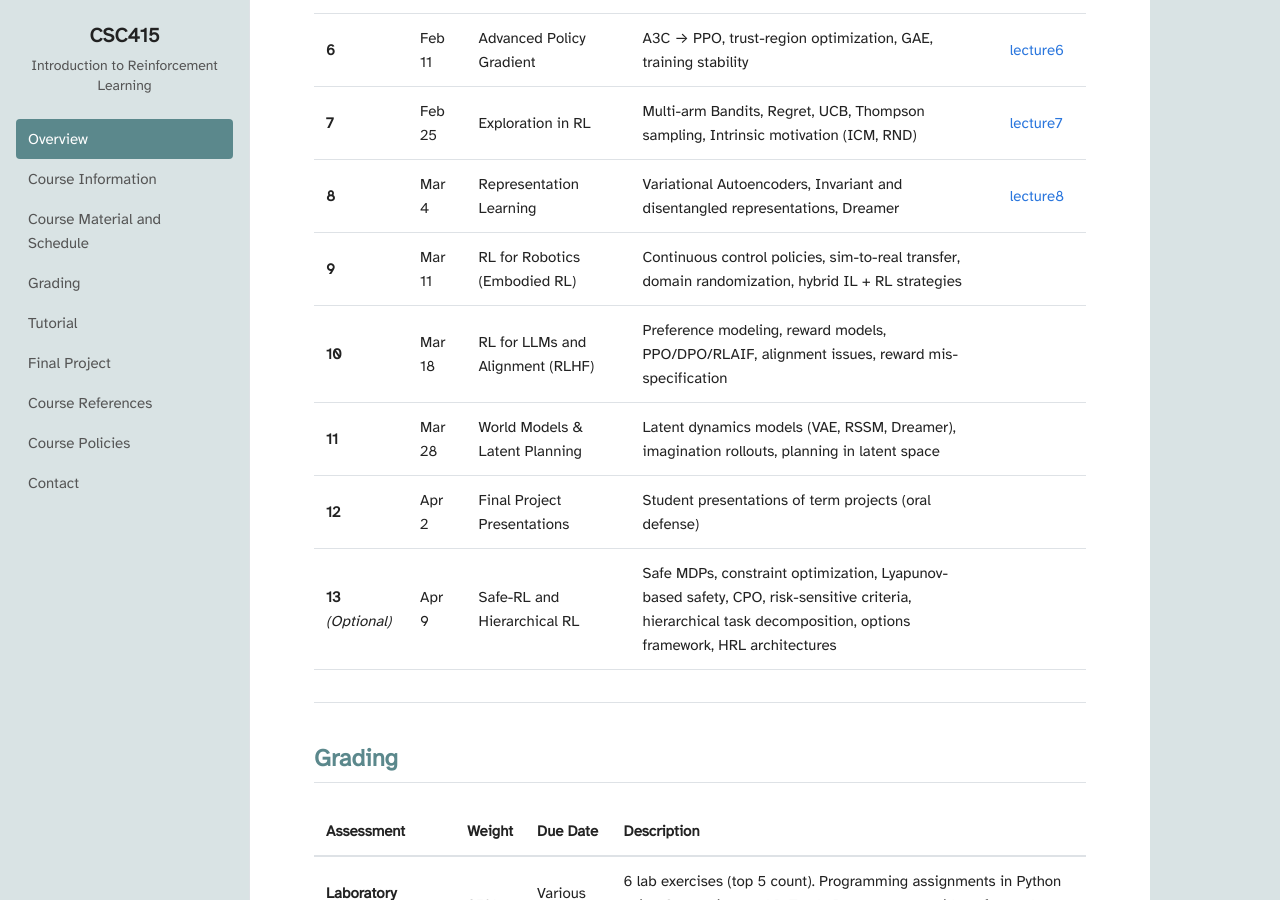
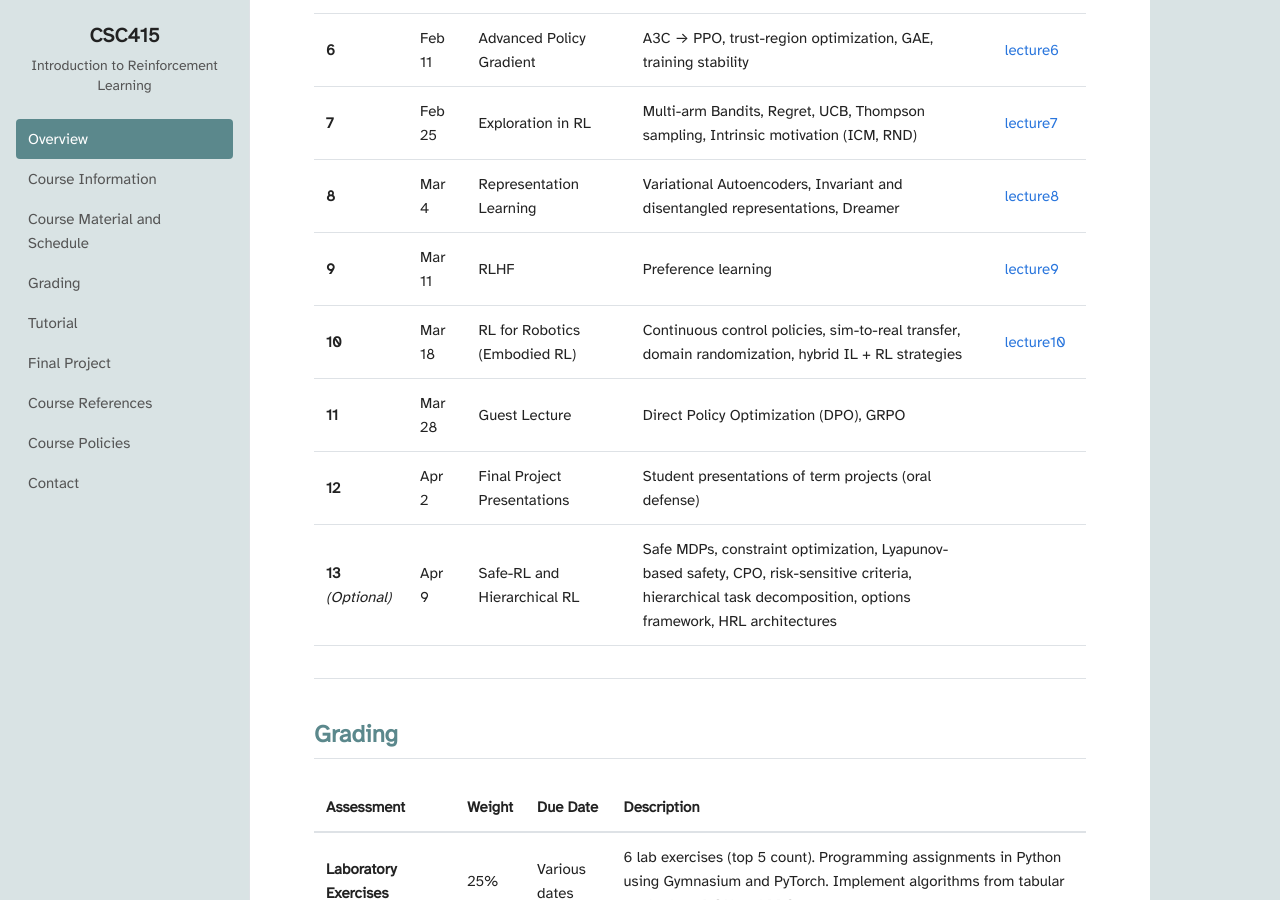
Before and after one commit to UTM-CSC415/w2026, a Jekyll site: the page built from index.md, in a window 1280 px wide and 900 px high, scrolled down 2449 px. Built offline with Jekyll 4.4.1, drawn with Linux system fonts in a browser that asks for light colours.

Commit message:
adding lecture9 and 10

```diff
--- a/index.md
+++ b/index.md
@@ -77,9 +77,9 @@ _Tuesday 5:15pm-6:15pm Online zoom_
 | **6** | Feb 11 | Advanced Policy Gradient | A3C → PPO, trust-region optimization, GAE, training stability | [lecture6]({{ '/assets/lectures/lecture6_compressed.pdf' | relative_url }}) |
 | **7** | Feb 25 | Exploration in RL | Multi-arm Bandits, Regret, UCB, Thompson sampling, Intrinsic motivation (ICM, RND) | [lecture7]({{ '/assets/lectures/lecture7_compressed.pdf' | relative_url }}) |
 | **8** | Mar 4 | Representation Learning | Variational Autoencoders, Invariant and disentangled representations, Dreamer | [lecture8]({{ '/assets/lectures/lecture8_compressed.pdf' | relative_url }}) |
-| **9** | Mar 11 | RL for Robotics (Embodied RL) | Continuous control policies, sim-to-real transfer, domain randomization, hybrid IL + RL strategies | |
-| **10** | Mar 18 | RL for LLMs and Alignment (RLHF) | Preference modeling, reward models, PPO/DPO/RLAIF, alignment issues, reward mis-specification | |
-| **11** | Mar 28 | World Models & Latent Planning | Latent dynamics models (VAE, RSSM, Dreamer), imagination rollouts, planning in latent space | |
+| **9** | Mar 11 | RLHF | Preference learning | [lecture9]({{ '/assets/lectures/lecture9_compressed.pdf' | relative_url }}) |
+| **10** | Mar 18 | RL for Robotics (Embodied RL) | Continuous control policies, sim-to-real transfer, domain randomization, hybrid IL + RL strategies | [lecture10]({{ '/assets/lectures/lecture9_compressed.pdf' | relative_url }}) |
+| **11** | Mar 28 | Guest Lecture | Direct Policy Optimization (DPO), GRPO | |
 | **12** | Apr 2 | Final Project Presentations | Student presentations of term projects (oral defense) | |
 | **13** _(Optional)_ | Apr 9 | Safe-RL and Hierarchical RL | Safe MDPs, constraint optimization, Lyapunov-based safety, CPO, risk-sensitive criteria, hierarchical task decomposition, options framework, HRL architectures | |
 
```
Also changed, not shown: 2 other files.
